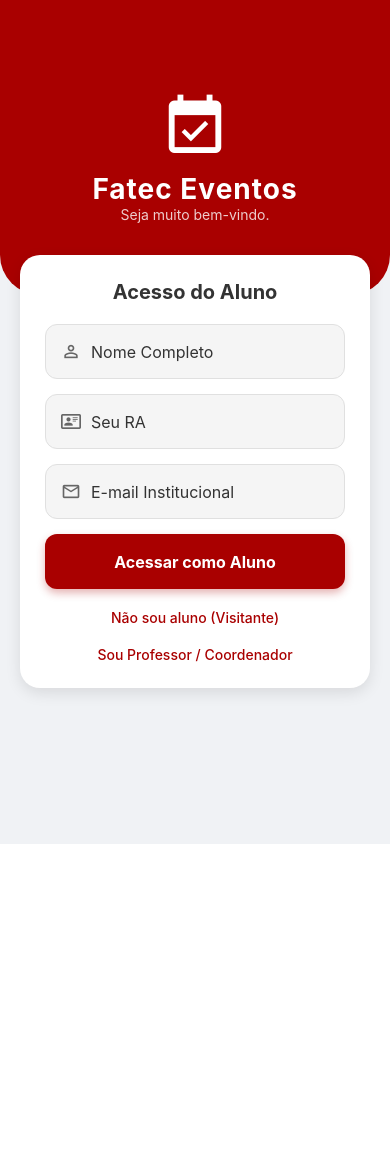
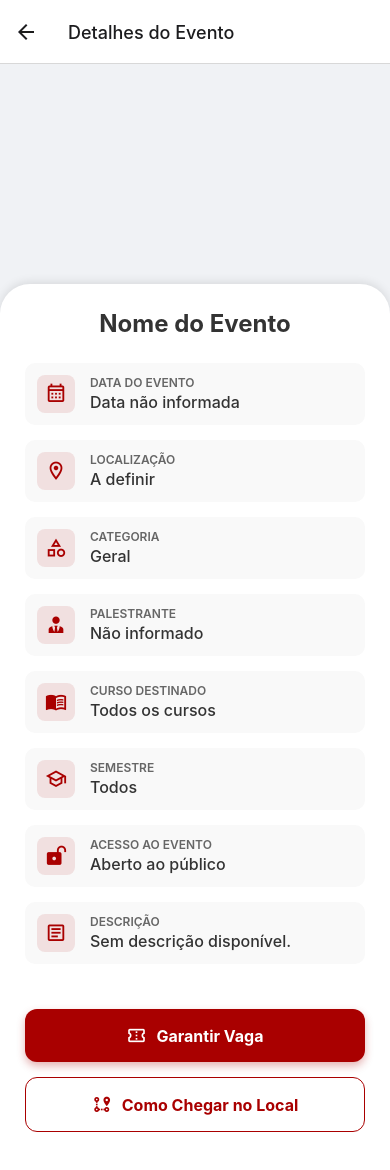
Before and after one commit to JoseMGomes/app-eventos-fatec, a React Native app: screen /AlunoEventoDetalhes in a window 390 px wide. Before the commit the page ends 844 px from the top, so only its background shows below. Built offline with nearby package versions, Linux system fonts and the light colour scheme; what react-native-calendars would draw is missing.

Commit message:
feat(aluno): cria tela de detalhes do evento e atualiza fluxo da home

```diff
--- a/app.json
+++ b/app.json
@@ -4,10 +4,10 @@
     "slug": "app-eventos-fatec",
     "version": "1.0.0",
     "orientation": "portrait",
-    "icon": "./assets/icon.png",
+    "icon": "./src/assets/icon.png",
     "userInterfaceStyle": "light",
     "splash": {
-      "image": "./assets/splash-icon.png",
+      "image": "./src/assets/splash-icon.png",
       "resizeMode": "contain",
       "backgroundColor": "#ffffff"
     },
@@ -22,18 +22,28 @@
     "android": {
       "adaptiveIcon": {
         "backgroundColor": "#E6F4FE",
-        "foregroundImage": "./assets/android-icon-foreground.png",
-        "backgroundImage": "./assets/android-icon-background.png",
-        "monochromeImage": "./assets/android-icon-monochrome.png"
+        "foregroundImage": "./src/assets/android-icon-foreground.png",
+        "backgroundImage": "./src/assets/android-icon-background.png",
+        "monochromeImage": "./src/assets/android-icon-monochrome.png"
       },
-      "usesCleartextTraffic": true
+      "usesCleartextTraffic": true,
+      "permissions": [
+        "android.permission.ACCESS_COARSE_LOCATION",
+        "android.permission.ACCESS_FINE_LOCATION"
+      ],
+      "package": "com.gomess.ze.appeventosfatec"
     },
     "web": {
-      "favicon": "./assets/favicon.png"
+      "favicon": "./src/assets/favicon.png"
     },
     "plugins": [
       "expo-secure-store",
       "expo-location"
-    ]
+    ],
+    "extra": {
+      "eas": {
+        "projectId": "bdc45771-ef35-4317-8dae-4d57f52477ca"
+      }
+    }
   }
 }
--- a/src/navigation/AppNavigator.tsx
+++ b/src/navigation/AppNavigator.tsx
@@ -15,6 +15,7 @@
 import AlunoTabNavigator from "./AlunoTabNavigator";
 import CheckinAlunoScreen from "../screens/Aluno/CheckinAluno/CheckinAlunoScreen";
 import RegisterScreen from "../screens/Auth/Register/RegisterScreen";
+import AlunoEventoDetalhesScreen from "../screens/Aluno/AlunoEventDetail/AlunoEventoDetalhesScreen";
 
 const Stack = createStackNavigator();
 
@@ -109,6 +110,11 @@
           component={RegisterScreen}
           options={{ headerShown: false }}
         />
+        <Stack.Screen
+          name="AlunoEventoDetalhes"
+          component={AlunoEventoDetalhesScreen}
+          options={{ title: "Detalhes do Evento" }}
+        />
       </Stack.Navigator>
     </NavigationContainer>
   );
--- /dev/null
+++ b/src/screens/Aluno/AlunoEventDetail/AlunoEventDetail.styles.ts
@@ -0,0 +1,103 @@
+import { StyleSheet, Dimensions } from "react-native";
+import { COLORS } from "../../../styles/colors";
+
+const { width } = Dimensions.get("window");
+
+export const styles = StyleSheet.create({
+  container: {
+    flex: 1,
+    backgroundColor: COLORS.cinzaFundo,
+  },
+  banner: {
+    width: width,
+    height: 250,
+    resizeMode: "cover",
+  },
+  contentCard: {
+    backgroundColor: COLORS.branco,
+    borderTopLeftRadius: 30,
+    borderTopRightRadius: 30,
+    marginTop: -30,
+    padding: 25,
+    paddingBottom: 40,
+    minHeight: "100%",
+    shadowColor: "#000",
+    shadowOffset: { width: 0, height: -2 },
+    shadowOpacity: 0.1,
+    shadowRadius: 10,
+    elevation: 5,
+  },
+  title: {
+    fontSize: 24,
+    fontWeight: "bold",
+    color: COLORS.textoPrincipal,
+    marginBottom: 25,
+    textAlign: "center",
+  },
+  infoRow: {
+    flexDirection: "row",
+    alignItems: "flex-start",
+    marginBottom: 15,
+    backgroundColor: "#F9F9F9",
+    padding: 12,
+    borderRadius: 10,
+  },
+  infoIconContainer: {
+    backgroundColor: "rgba(169, 0, 0, 0.1)",
+    padding: 8,
+    borderRadius: 8,
+    marginRight: 15,
+  },
+  infoIcon: {
+    color: COLORS.vermelhoPrincipal,
+  },
+  infoTextContainer: {
+    flex: 1,
+    justifyContent: "center",
+  },
+  infoLabel: {
+    fontSize: 12,
+    color: COLORS.textoSecundario,
+    textTransform: "uppercase",
+    marginBottom: 2,
+    fontWeight: "600",
+  },
+  infoValue: {
+    fontSize: 16,
+    color: COLORS.textoPrincipal,
+    fontWeight: "500",
+  },
+  buttonContainer: {
+    marginTop: 30,
+    gap: 15,
+  },
+  actionButton: {
+    backgroundColor: COLORS.vermelhoPrincipal,
+    flexDirection: "row",
+    justifyContent: "center",
+    alignItems: "center",
+    paddingVertical: 16,
+    borderRadius: 12,
+    shadowColor: COLORS.vermelhoPrincipal,
+    shadowOffset: { width: 0, height: 4 },
+    shadowOpacity: 0.3,
+    shadowRadius: 8,
+    elevation: 4,
+  },
+  actionButtonText: {
+    color: COLORS.branco,
+    fontSize: 16,
+    fontWeight: "bold",
+    marginLeft: 10,
+  },
+  secondaryButton: {
+    backgroundColor: COLORS.branco,
+    borderWidth: 1.5,
+    borderColor: COLORS.vermelhoPrincipal,
+    elevation: 0,
+    shadowOpacity: 0,
+  },
+  secondaryButtonText: {
+    color: COLORS.vermelhoPrincipal,
+  },
+});
--- /dev/null
+++ b/src/screens/Aluno/AlunoEventDetail/AlunoEventoDetalhesScreen.tsx
@@ -0,0 +1,173 @@
+import React from "react";
+import {
+  View,
+  Text,
+  TouchableOpacity,
+  ScrollView,
+  Linking,
+  Platform,
+  Image,
+  StatusBar,
+  Alert,
+} from "react-native";
+import { MaterialCommunityIcons } from "@expo/vector-icons";
+import { COLORS } from "../../../styles/colors";
+import { styles } from "./AlunoEventDetail.styles";
+
+const InfoRow = ({
+  icon,
+  label,
+  value,
+}: {
+  icon: keyof typeof MaterialCommunityIcons.glyphMap;
+  label: string;
+  value: string;
+}) => (
+  <View style={styles.infoRow}>
+    <View style={styles.infoIconContainer}>
+      <MaterialCommunityIcons name={icon} size={22} style={styles.infoIcon} />
+    </View>
+    <View style={styles.infoTextContainer}>
+      <Text style={styles.infoLabel}>{label}</Text>
+      <Text style={styles.infoValue}>{value}</Text>
+    </View>
+  </View>
+);
+
+export default function AlunoEventoDetalhesScreen({ route, navigation }: any) {
+  const { evento } = route.params || {};
+
+  const abrirComoChegar = () => {
+    const destino = evento?.local || "Fatec Itu - Dom Amaury Castanho";
+
+    const url = Platform.select({
+      ios: `maps:0,0?q=${destino}`,
+      android: `geo:0,0?q=${destino}`,
+    });
+
+    if (url) {
+      Linking.openURL(url).catch(() => {
+        Linking.openURL(
+          `https://www.google.com/maps/search/?api=1&query=${destino}`,
+        );
+      });
+    }
+  };
+
+  const fazerInscricao = () => {
+    Alert.alert(
+      "Oba!",
+      `Vamos preparar a sua inscrição para o evento: ${evento?.nome || ""}`,
+    );
+  };
+
+  const formatarData = (dataISO: string) => {
+    if (!dataISO) return "Data não informada";
+    const dataObj = new Date(dataISO);
+    const dia = dataObj.toLocaleDateString("pt-BR", { timeZone: "UTC" });
+    const hora = dataObj.toLocaleTimeString("pt-BR", {
+      hour: "2-digit",
+      minute: "2-digit",
+      timeZone: "UTC",
+    });
+    return `${dia} às ${hora}`;
+  };
+
+  return (
+    <>
+      <StatusBar
+        translucent
+        backgroundColor="transparent"
+        barStyle="light-content"
+      />
+      <ScrollView
+        style={styles.container}
+        showsVerticalScrollIndicator={false}
+        bounces={false}
+      >
+        <Image source={{ uri: evento?.imagemUrl }} style={styles.banner} />
+
+        <View style={styles.contentCard}>
+          <Text style={styles.title}>{evento?.nome || "Nome do Evento"}</Text>
+
+          <InfoRow
+            icon="calendar-month-outline"
+            label="Data do Evento"
+            value={formatarData(evento?.data)}
+          />
+          <InfoRow
+            icon="map-marker-outline"
+            label="Localização"
+            value={evento?.local || "A definir"}
+          />
+          <InfoRow
+            icon="shape-outline"
+            label="Categoria"
+            value={evento?.categoria || "Geral"}
+          />
+          <InfoRow
+            icon="account-tie"
+            label="Palestrante"
+            value={evento?.palestrante || "Não informado"}
+          />
+          <InfoRow
+            icon="book-open-variant"
+            label="Curso Destinado"
+            value={evento?.curso || "Todos os cursos"}
+          />
+          <InfoRow
+            icon="school-outline"
+            label="Semestre"
+            value={evento?.semestre || "Todos"}
+          />
+          <InfoRow
+            icon={evento?.eventoRestrito ? "lock" : "lock-open-variant"}
+            label="Acesso ao Evento"
+            value={
+              evento?.eventoRestrito
+                ? "Restrito a alunos e colaboradores"
+                : "Aberto ao público"
+            }
+          />
+          <InfoRow
+            icon="text-box-outline"
+            label="Descrição"
+            value={evento?.descricao || "Sem descrição disponível."}
+          />
+
+          <View style={styles.buttonContainer}>
+            <TouchableOpacity
+              style={styles.actionButton}
+              activeOpacity={0.8}
+              onPress={fazerInscricao}
+            >
+              <MaterialCommunityIcons
+                name="ticket-confirmation-outline"
+                size={20}
+                color={COLORS.branco}
+              />
+              <Text style={styles.actionButtonText}>Garantir Vaga</Text>
+            </TouchableOpacity>
+
+            <TouchableOpacity
+              style={[styles.actionButton, styles.secondaryButton]}
+              activeOpacity={0.8}
+              onPress={abrirComoChegar}
+            >
+              <MaterialCommunityIcons
+                name="map-marker-path"
+                size={20}
+                color={COLORS.vermelhoPrincipal}
+              />
+              <Text
+                style={[styles.actionButtonText, styles.secondaryButtonText]}
+              >
+                Como Chegar no Local
+              </Text>
+            </TouchableOpacity>
+          </View>
+        </View>
+      </ScrollView>
+    </>
+  );
+}
--- a/src/screens/Aluno/AlunoHome/AlunoHomeScreen.tsx
+++ b/src/screens/Aluno/AlunoHome/AlunoHomeScreen.tsx
@@ -14,8 +14,10 @@
 import { COLORS } from "../../../styles/colors";
 import { styles } from "./AlunoHomeScreen.styles";
 import { eventService } from "../../../services/eventService";
+import { useNavigation } from "@react-navigation/native";
 
 const AlunoHomeScreen = () => {
+  const navigation = useNavigation<any>();
   const [userName, setUserName] = useState("Aluno");
   const [eventos, setEventos] = useState<any[]>([]);
   const [isLoading, setIsLoading] = useState(true);
@@ -54,6 +56,7 @@
           imagemUrl:
             ev.imageUrl ||
             "https://images.unsplash.com/photo-1540575467063-178a50c2df87?q=80&w=2070&auto=format&fit=crop",
+          ...ev,
         };
       });
 
@@ -79,7 +82,13 @@
   };
 
   const renderEvento = ({ item }: any) => (
-    <View style={styles.eventCard}>
+    <TouchableOpacity
+      style={styles.eventCard}
+      activeOpacity={0.9}
+      onPress={() =>
+        navigation.navigate("AlunoEventoDetalhes", { evento: item })
+      }
+    >
       <Image source={{ uri: item.imagemUrl }} style={styles.eventImage} />
       <View style={styles.cardContent}>
         <View style={styles.tagContainer}>
@@ -102,26 +111,8 @@
           />
           <Text style={styles.infoText}>{item.local || "A definir"}</Text>
         </View>
-
-        <TouchableOpacity
-          style={styles.enrollButton}
-          activeOpacity={0.8}
-          onPress={() =>
-            Alert.alert(
-              "Oba!",
-              `Vamos preparar a sua inscrição para o evento: ${item.nome}`,
-            )
-          }
-        >
-          <MaterialCommunityIcons
-            name="ticket-confirmation-outline"
-            size={18}
-            color={COLORS.branco}
-          />
-          <Text style={styles.enrollButtonText}>Garantir Vaga</Text>
-        </TouchableOpacity>
       </View>
-    </View>
+    </TouchableOpacity>
   );
 
   return (
```
Also changed, not shown: eas.json (added, +23 -0 lines).
